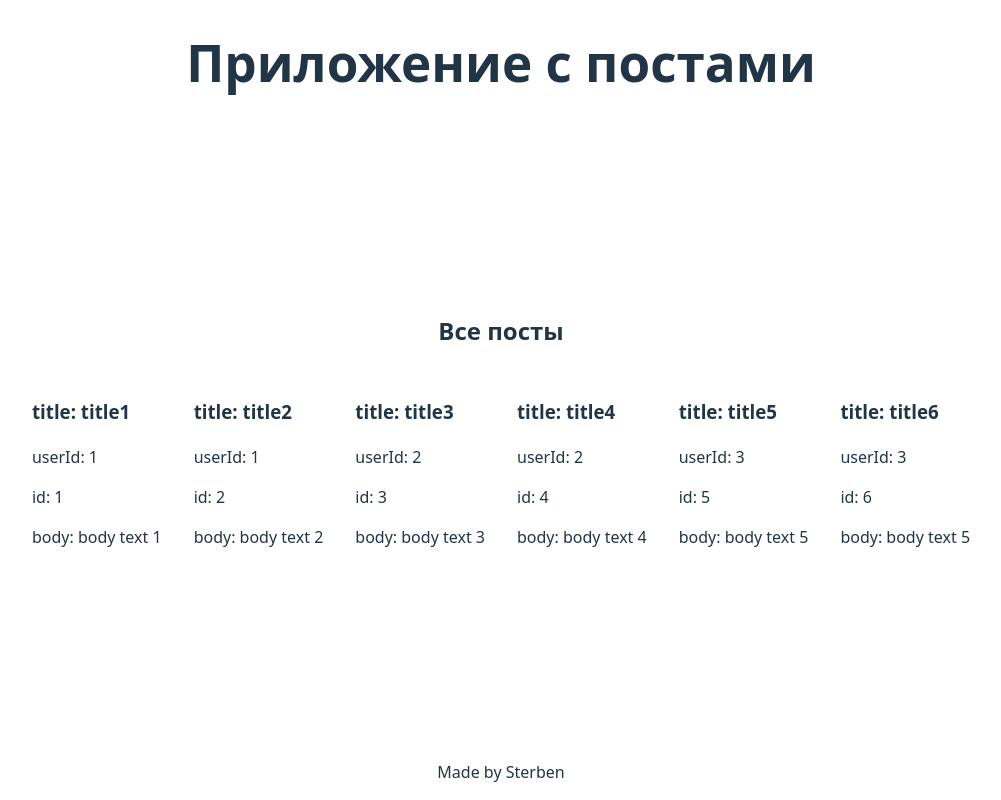
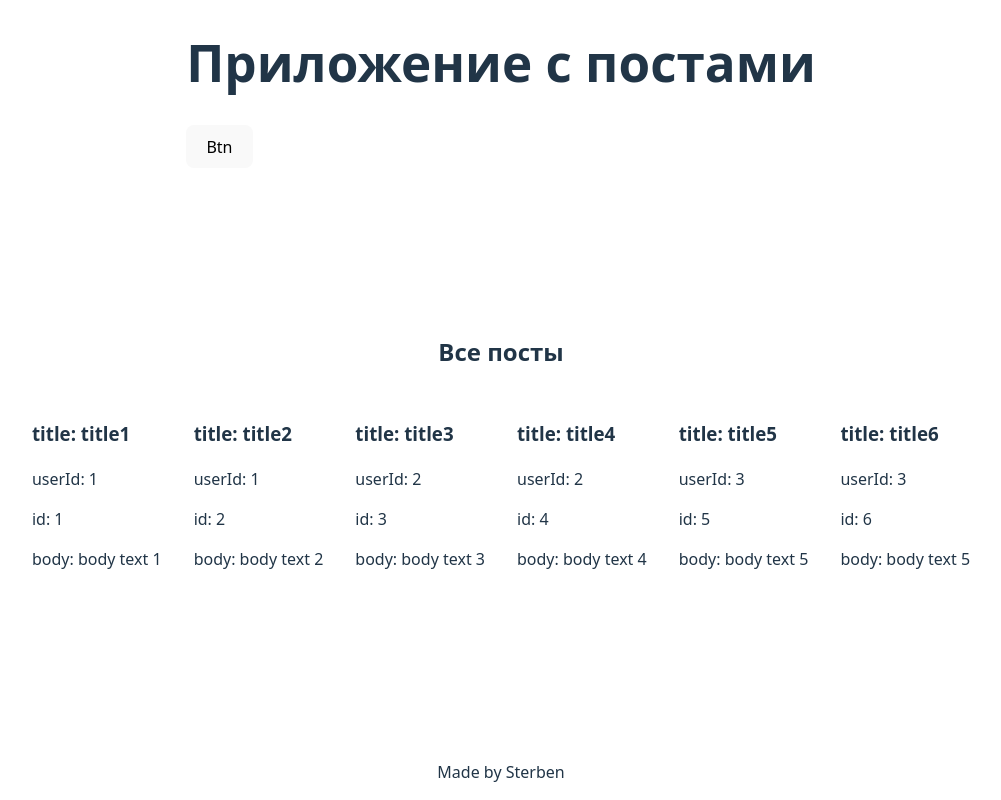
Before and after one commit to SterbenKiubi/Aston, a React (Vite) app in the folder my-post-app/: page / in a window 1280 px wide. Shown: the whole page, without its empty margins (139-1140 px from the left). Built offline with nearby package versions, Linux system fonts and the light colour scheme.

Commit message:
feat: add button

```diff
--- a/my-post-app/src/shared/ui/Button/Button.jsx
+++ b/my-post-app/src/shared/ui/Button/Button.jsx
@@ -0,0 +1,11 @@
+import React from 'react';
+
+const Button = () => {
+  return (
+    <button>
+      Btn
+    </button>
+  );
+};
+
+export default Button;
--- a/my-post-app/src/widgets/LayoutHeader/Header.tsx
+++ b/my-post-app/src/widgets/LayoutHeader/Header.tsx
@@ -1,9 +1,13 @@
 import React from "react";
+import Button from '../../shared/ui/Button/Button';
 
 const Header: React.FC = () => {
     return (
         <header className="header">
             <h1>Приложение с постами</h1>
+            <nav>
+                <Button />
+            </nav>
         </header>
     );
 };
```
